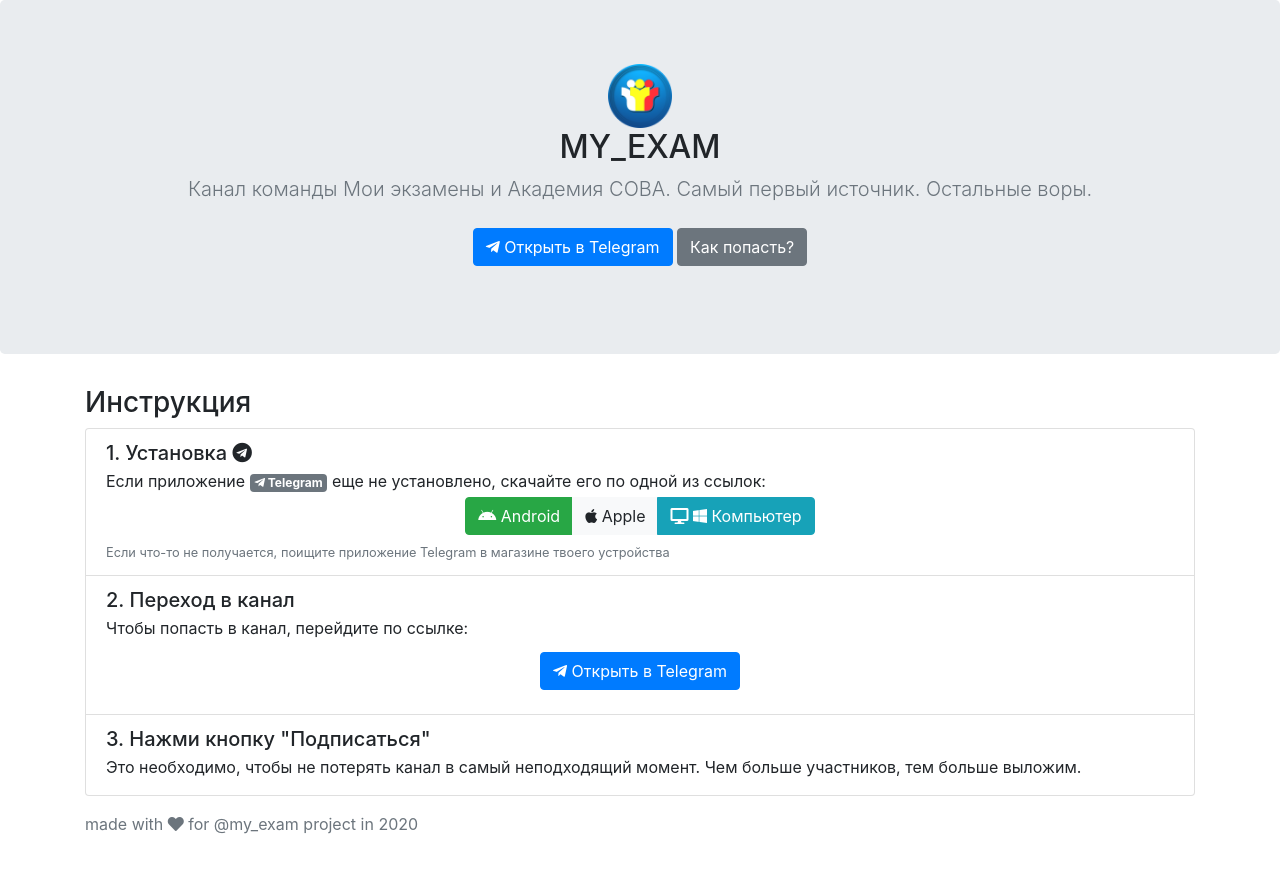
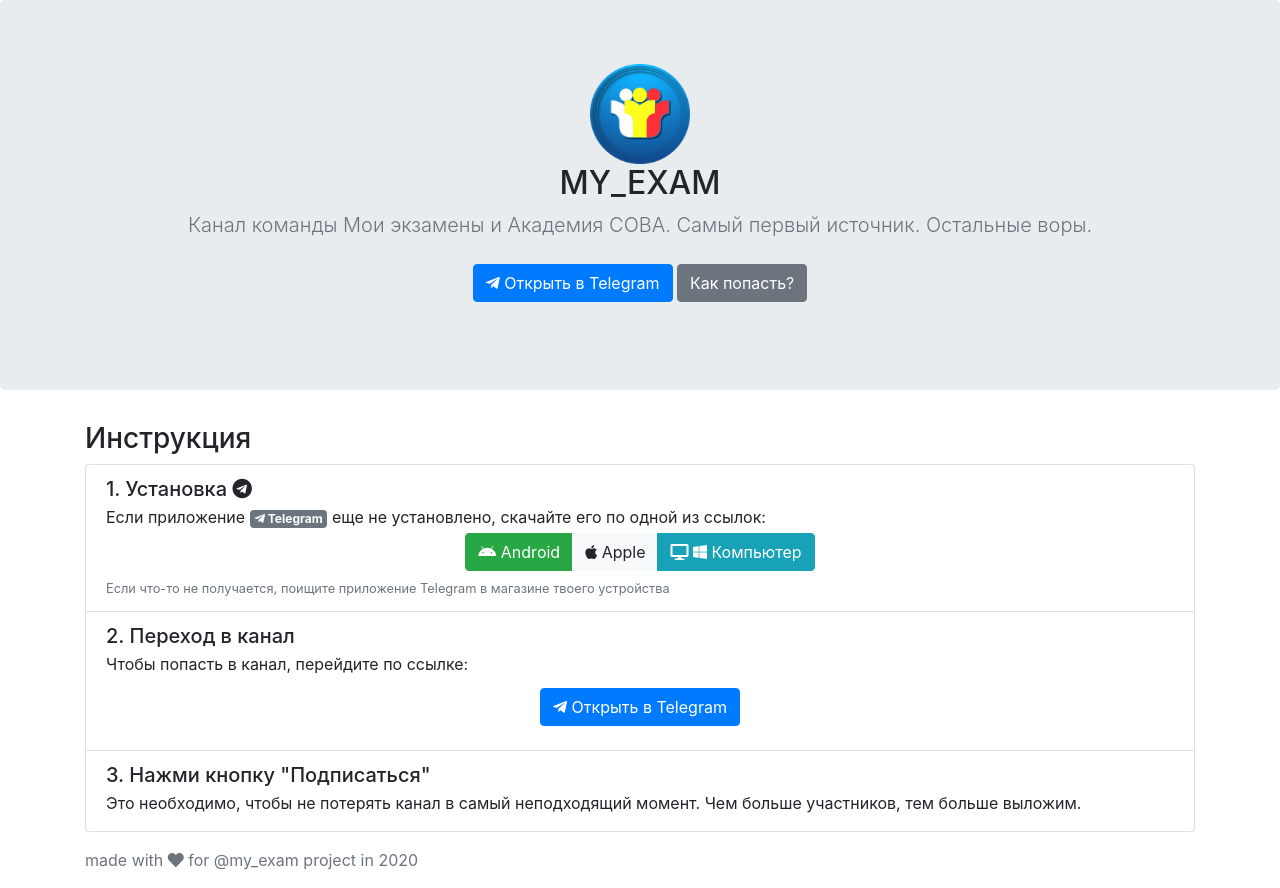
Before and after one commit to imyexam/imyexam.github.io, a plain HTML site: page index.html in a window 1280 px wide. Before the commit the page ends 852 px from the top, so only its background shows below. Drawn offline with nearby package versions, Linux system fonts and the light colour scheme.

Commit message:
Update index.html

```diff
--- a/index.html
+++ b/index.html
@@ -10,7 +10,7 @@
 
     <style>
         .logo {
-            width: 64px;
+            width: 100px;
             height: auto;
         }
     </style>
```
